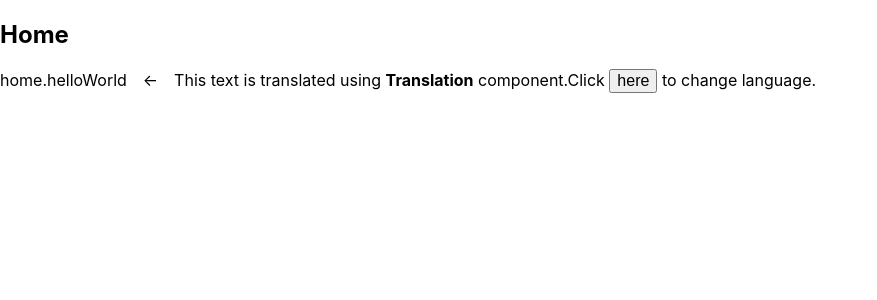
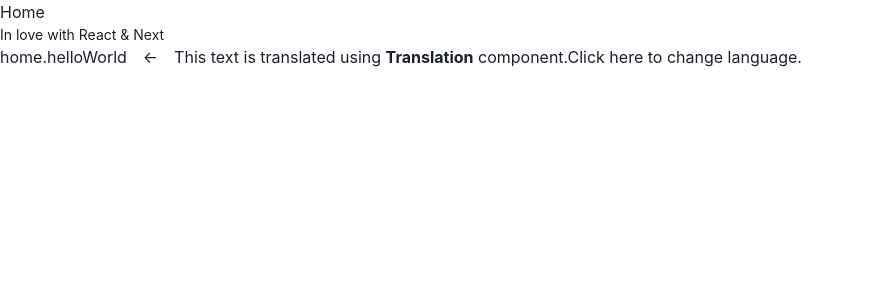
Before and after one commit to zofiadob/react-tsh-task, a React (Vite) app: page / in a window 1280 px wide. Shown: the top 300 px of the page, without its empty margins (0-877 px from the left). Built offline with nearby package versions, Linux system fonts and the light colour scheme; no server answers.

Commit message:
feat: add chakra ui

```diff
--- a/package.json
+++ b/package.json
@@ -52,11 +52,15 @@
     ]
   },
   "dependencies": {
+    "@chakra-ui/react": "2.8.2",
+    "@emotion/react": "11.11.1",
+    "@emotion/styled": "11.11.0",
     "@sentry/browser": "7.68.0",
     "@tanstack/react-query": "4.36.1",
     "@tanstack/react-query-devtools": "4.35.0",
     "axios": "1.5.0",
     "clsx": "2.0.0",
+    "framer-motion": "10.16.5",
     "qs": "6.11.2",
     "react": "18.2.0",
     "react-dom": "18.2.0",
--- a/src/app/containers/products/Products.tsx
+++ b/src/app/containers/products/Products.tsx
@@ -1,3 +1,6 @@
+import { Text } from '@chakra-ui/react';
+import { ChakraProvider } from '@chakra-ui/react';
+
 import { AppLocale } from 'context/locale/AppLocale.enum';
 import { useLocale } from 'hooks/useLocale/useLocale';
 import { Translation } from 'ui/translation/Translation';
@@ -6,9 +9,11 @@ export const Products = () => {
   const { locale, setLocale } = useLocale();
 
   return (
+    <ChakraProvider>
       <>
         <h2>Home</h2>
         <p>
+          <Text fontSize="sm">In love with React & Next</Text>
           <Translation id="home.helloWorld" />
           <span style={{ margin: '0 1rem' }}>&#x2190;</span>
           <span>
@@ -24,5 +29,6 @@ export const Products = () => {
           to change language.
         </p>
       </>
+    </ChakraProvider>
   );
 };
```
Also changed, not shown: 1 other file (tests, documents, lock files or other folders). Lines whose indentation alone changed are shown as unchanged.
